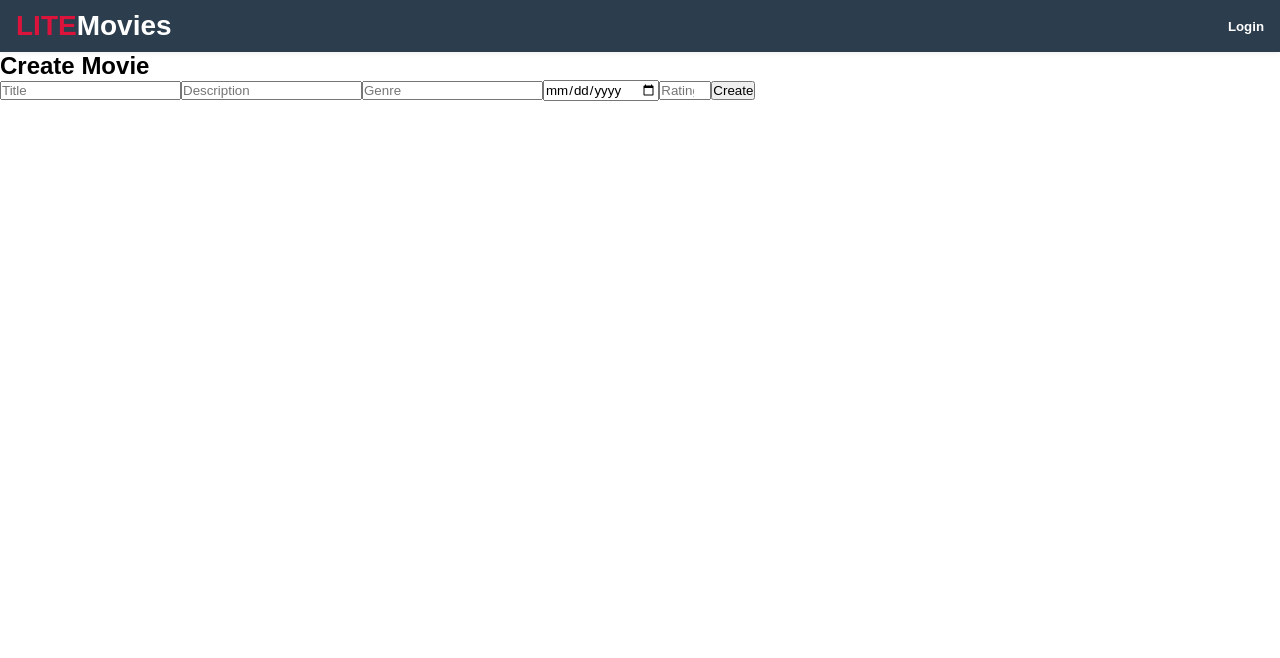
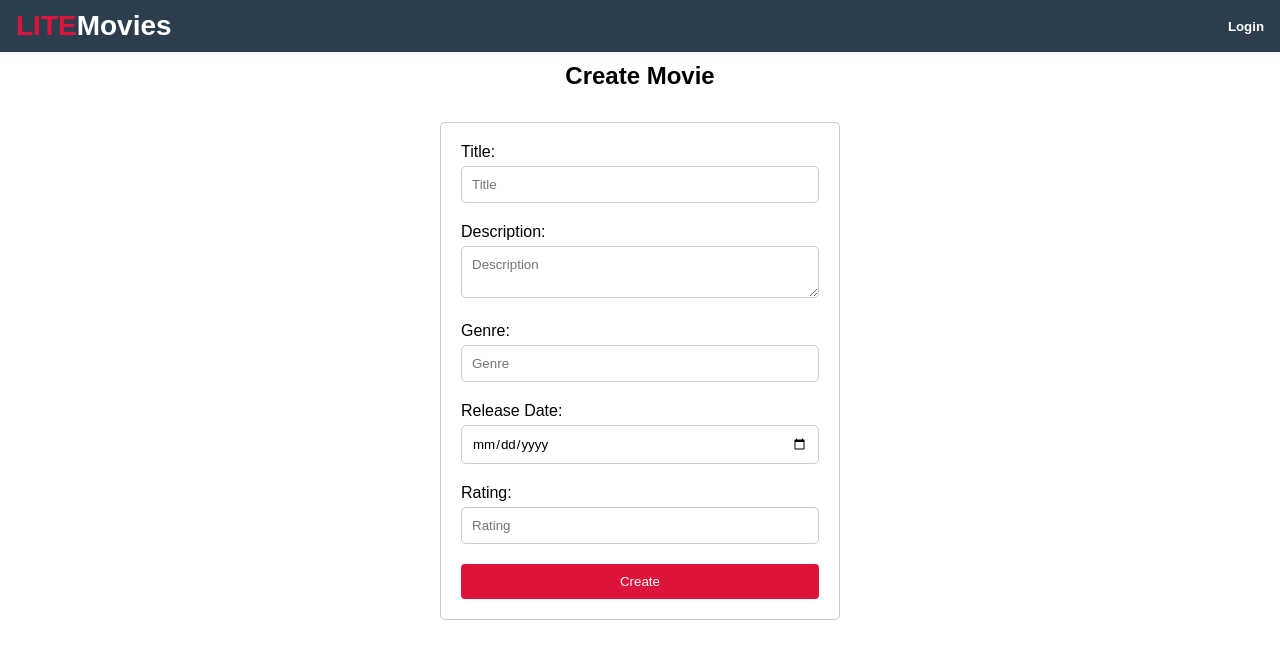
Before and after one commit to M-erick/Vue-movie-APP-V1, a Vue app in the folder movie-app/: page /create in a window 1280 px wide. Shown: the top 658 px of the page. Built offline with nearby package versions, Linux system fonts and the light colour scheme.

Commit message:
default create view page for admin side

```diff
--- a/movie-app/src/views/admin/Create.vue
+++ b/movie-app/src/views/admin/Create.vue
@@ -1,13 +1,27 @@
-<!-- CreateMovie.vue -->
 <template>
   <div>
     <h2>Create Movie</h2>
-    <form @submit.prevent="createMovie">
-      <input v-model="formData.title" placeholder="Title">
-      <input v-model="formData.description" placeholder="Description">
-      <input v-model="formData.genre" placeholder="Genre">
-      <input type="date" v-model="formData.releaseDate" placeholder="Release Date">
-      <input type="number" v-model.number="formData.rating" min="1" max="10" placeholder="Rating">
+    <form @submit.prevent="updateMovie" class="movie-form">
+      <div class="form-group">
+        <label for="title">Title:</label>
+        <input type="text" id="title" v-model="formData.title" placeholder="Title">
+      </div>
+      <div class="form-group">
+        <label for="description">Description:</label>
+        <textarea id="description" v-model="formData.description" placeholder="Description"></textarea>
+      </div>
+      <div class="form-group">
+        <label for="genre">Genre:</label>
+        <input  type="text" id="genre" v-model="formData.genre" placeholder="Genre">
+      </div>
+      <div class="form-group">
+        <label for="releaseDate">Release Date:</label>
+        <input type="date" id="releaseDate" v-model="formData.releaseDate" placeholder="Release Date">
+      </div>
+      <div class="form-group">
+        <label for="rating">Rating:</label>
+        <input type="number" id="rating" v-model.number="formData.rating" min="1" max="10" placeholder="Rating">
+      </div>
       <button type="submit">Create</button>
     </form>
   </div>
@@ -17,6 +31,7 @@
 import { ref } from 'vue';
 import axios from 'axios';
 
+const movieId = ref(null);
 const formData = ref({
   title: '',
   description: '',
@@ -25,15 +40,65 @@ const formData = ref({
   rating: null
 });
 
-async function createMovie() {
+async function updateMovie() {
   try {
-    await axios.post('http://localhost:3000/api/movies', formData.value);
-    // Optionally, you can redirect to the movies list page or show a success message
-    setTimeout(() => {
-      router.push('/movies'); // Redirect to the movies list page
-    }, 2000); // Redirect after 2 seconds (2000 milliseconds)
+    await axios.post(`http://localhost:3000/api/movies/${movieId.value}`, formData.value);
+  //  Redirect to the movies list page after 2 seconds
+    setTimeout(()=>{
+      router.push('/movies');
+    },2000);
   } catch (error) {
-    console.error('Failed to create movie:', error);
+    console.error('Failed to update movie:', error);
   }
 }
 </script>
+
+<style scoped>
+h2{
+  text-align: center;
+  padding-top: 10px;
+  padding-bottom:2px;
+}
+.movie-form {
+  max-width: 400px;
+  margin: 30px auto;
+  padding: 20px;
+  border: 1px solid #ccc;
+  border-radius: 5px;
+}
+
+
+.form-group {
+  margin-bottom: 20px;
+}
+
+label {
+  display: block;
+  margin-bottom: 5px;
+}
+
+input[type="text"],
+input[type="number"],
+textarea,
+input[type="date"] {
+  width: 100%;
+  padding: 10px;
+  border: 1px solid #ccc;
+  border-radius: 5px;
+}
+
+button {
+  display: block;
+  background-color: crimson;
+  color: #fff;
+  border: none;
+  padding:10px;
+  border-radius: 4px;
+  cursor: pointer;
+  width: 100%;
+}
+
+button:hover {
+  background-color: #0056b3;
+}
+</style>
```
